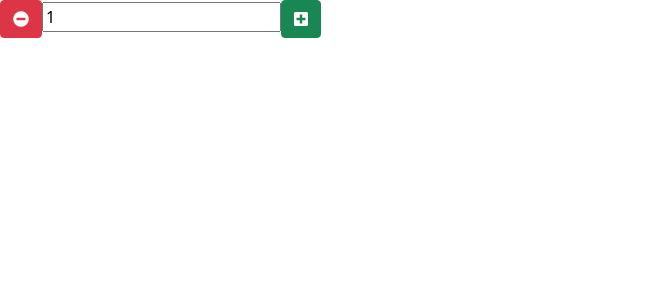
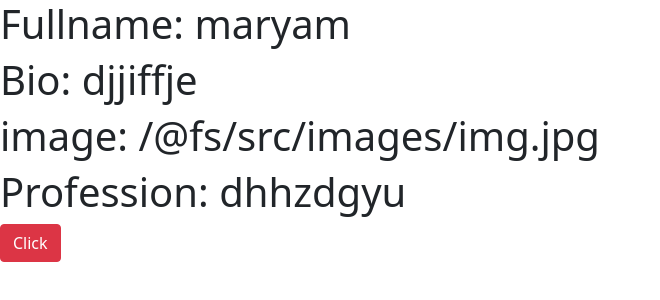
Before and after one commit to maryambouderham/react-state, a React (Create React App) app: page / in a window 1280 px wide. Shown: the top 300 px of the page, without its empty margins (0-660 px from the left). Built offline with nearby package versions, Linux system fonts and the light colour scheme.

Commit message:
checkpoint react-state

```diff
--- a/src/App.js
+++ b/src/App.js
@@ -1,11 +1,12 @@
 
-import WelcomeF from "./component/Welcome-f";
+import Person from "./component/Person";
+
 
 
 function App() {
   return (
     <>
-     <WelcomeF/>
+     <Person/>
     </>
   );
 }
--- /dev/null
+++ b/src/component/Person.js
@@ -0,0 +1,23 @@
+import React, { Component } from 'react'
+import Image from "./../images/img.jpg"
+export default class Person extends Component {
+    state ={
+        fullName:'maryam',
+        bio:'djjiffje',
+        imgSrc: Image,
+        profession:'dhhzdgyu'
+
+    }
+    handleClick = () =>this.setState((this.state.imgSrc)?{imgSrc: false}:{imgSrc:Image})
+    render() {
+        return (
+            <div>
+                <h1>Fullname:  {this.state.fullName}</h1>
+                <h1>Bio:  {this.state.bio}</h1>
+                <h1>image:  {this.state.imgSrc}</h1>
+                <h1>Profession:  {this.state.profession}</h1>
+                <button className="btn btn-danger" onClick={this.handleClick}>Click</button>
+            </div>
+        )
+    }
+}
```
Also changed, not shown: src/images/img.jpg (added).
